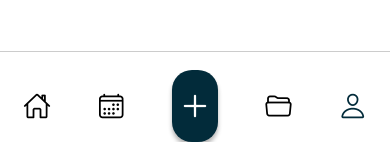
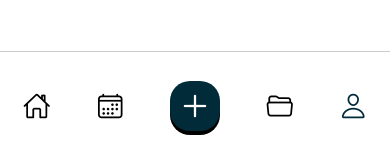
Before and after one commit to Diegoferpo/ORVIAProject, a React Native app in the folder ORVIA/: screen /Perfil in a window 390 px wide. Shown: the part 703-845 px from the top of the page. Built offline with nearby package versions, Linux system fonts and the light colour scheme.

Commit message:
main pull

```diff
--- a/ORVIA/App.js
+++ b/ORVIA/App.js
@@ -9,6 +9,8 @@ import styles from './styles/AppStyle';
 import StatusBarCustom from './components/Header';
 import Navbar from './components/Navbar';
 import {Platform } from 'react-native';
+import CalendarStack from './screens/CalendarView';
+import { getFocusedRouteNameFromRoute } from '@react-navigation/native';
 
 
 const Tab = createBottomTabNavigator();
@@ -32,7 +34,17 @@ export default function App() {
         tabBar={(props) => <Navbar {...props} />}
       >
         <Tab.Screen name="Inicio" component={HomeView} />
-        <Tab.Screen name="Calendario" component={CalendarView} />
+        <Tab.Screen
+          name="Calendario"
+          component={CalendarStack}
+          options={({ route }) => {
+            const routeName = getFocusedRouteNameFromRoute(route) ?? 'CalendarioPrincipal';
+            const hideHeader = routeName !== 'CalendarioPrincipal';
+            return {
+              headerShown: !hideHeader,
+            };
+          }}
+        />
         <Tab.Screen name="Agendar Cita" component={CreateAppointment} />
         <Tab.Screen name="Pacientes" component={PatientsView} />
         <Tab.Screen name="Perfil" component={ProfileView} />
--- a/ORVIA/components/Header.js
+++ b/ORVIA/components/Header.js
@@ -3,7 +3,7 @@ import React from 'react';
 import { View, Platform } from 'react-native';
 import { StatusBar } from 'expo-status-bar';
 
-const StatusBarCustom = ({ backgroundColor = '#022B3A', style = 'light' }) => {
+const StatusBarCustom = ({ backgroundColor = '#022B3A', style = 'light' ,}) => {
   return (
     <View style={{
       height: Platform.OS === 'ios' ? 44 : 24,
--- a/ORVIA/components/Navbar.js
+++ b/ORVIA/components/Navbar.js
@@ -54,7 +54,7 @@ const Navbar = ({ state, descriptors, navigation }) => {
 
             />
             {!isCentral && (
-              <Text style={{ fontSize: 1, color: isFocused ? '#022B3A' : 'black' }}>
+              <Text style={{ fontSize: 10, color: isFocused ? '#022B3A' : 'black' }}>
               </Text>
             )}
           </TouchableOpacity>
--- a/ORVIA/screens/HomeView.js
+++ b/ORVIA/screens/HomeView.js
@@ -1,6 +1,5 @@
 import { View } from 'react-native';
 import styles from '../styles/HomeStyle';
-import Navbar from '../components/Navbar';
 
 
 const HomeView = () => {
--- a/ORVIA/styles/NavbarStyle.js
+++ b/ORVIA/styles/NavbarStyle.js
@@ -16,8 +16,8 @@ export default StyleSheet.create({
     marginTop: '5%'
   },
   centralButton: {
-    width: '12%',
-    height: '80%',
+    width: '13%',
+    height: 50,
     marginTop: '5%',
     borderRadius: 20,
     backgroundColor: '#022B3A',
@@ -25,8 +25,5 @@ export default StyleSheet.create({
     justifyContent: 'center',
     shadowColor: '#000',
     shadowOffset: { width: 0, height: 4 },
-    shadowOpacity: 0.3,
-    shadowRadius: 4,
-    elevation: 8,
   },
 });
--- /dev/null
+++ b/package.json
@@ -0,0 +1,5 @@
+{
+  "dependencies": {
+    "@primer/react-brand": "^0.51.1"
+  }
+}
```
Also changed, not shown: ORVIA/package.json (+5 -3 lines), 2 other files (tests, documents, lock files or other folders).
